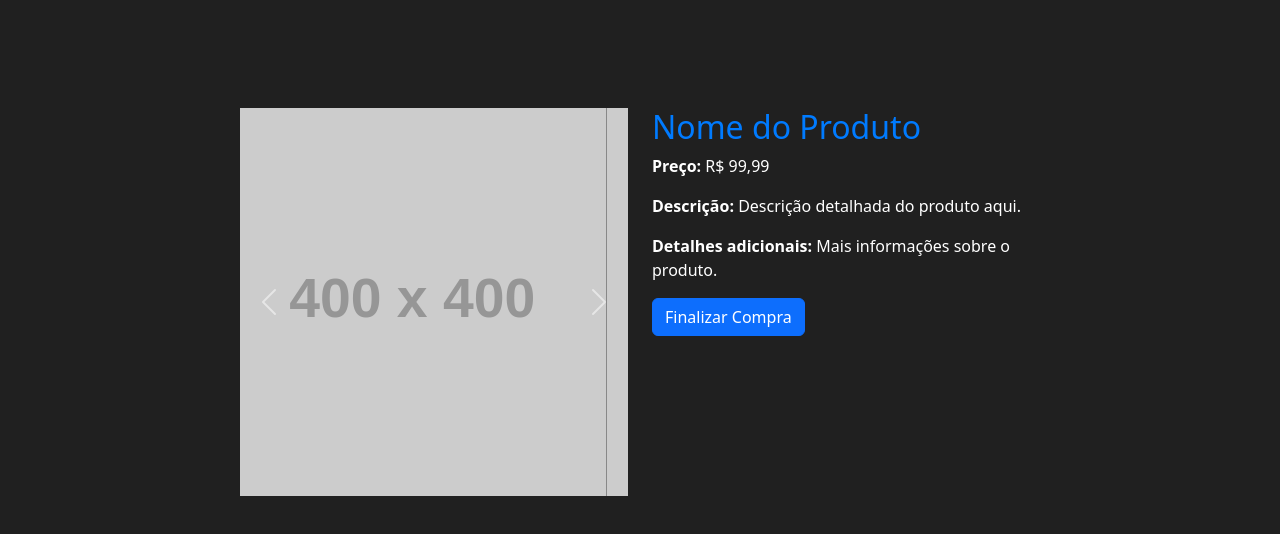
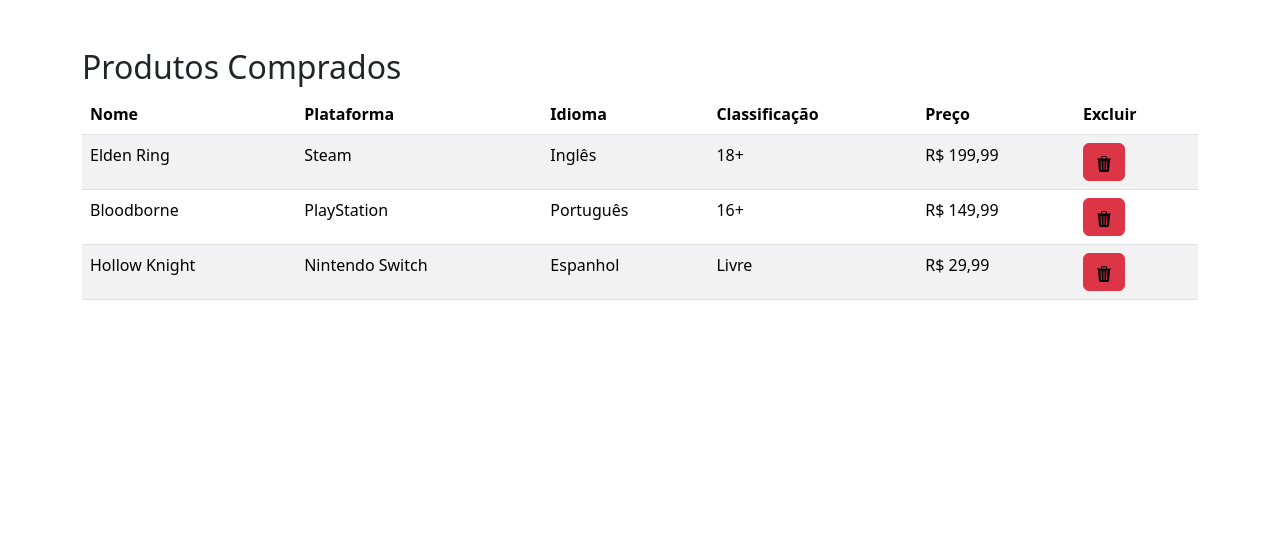
Before and after one commit to Joao-de-Menezes/Loja-de-Jogos, a website: page src/pages/carrinho.html in a window 1280 px wide. Drawn offline with nearby package versions, Linux system fonts and the light colour scheme; placeholder pictures from the web are drawn by us.

Commit message:
alteração
Teste

```diff
--- a/src/pages/carrinho.html
+++ b/src/pages/carrinho.html
@@ -1,77 +1,56 @@
 <!DOCTYPE html>
 <html lang="pt-br">
 <head>
-  <meta charset="UTF-8">
-  <meta name="viewport" content="width=device-width, initial-scale=1.0">
-  <title>Detalhes do Produto</title>
-  <link href="https://cdn.jsdelivr.net/npm/bootstrap@5.3.0-alpha1/dist/css/bootstrap.min.css" rel="stylesheet">
-  <link rel="icon" href="../assets/icone.png">
-  <style>
-    body {
-      padding-top: 60px;
-      background-color: #202020;
-    }
-    .product-details {
-      max-width: 800px;
-      margin: auto;
-    }
-    .product-image {
-      text-align: center;
-    }
-    .product-image img {
-      max-width: 100%;
-      height: auto;
-    }
-    h2 {
-      color: #007bff;
-    }
-    p {
-      color: #fff;
-    }
-  </style>
+    <meta charset="UTF-8">
+    <meta name="viewport" content="width=device-width, initial-scale=1.0">
+    <title>Produtos Comprados</title>
+    <!-- Adicionando Bootstrap CSS -->
+    <link href="https://cdn.jsdelivr.net/npm/bootstrap@5.3.0-alpha1/dist/css/bootstrap.min.css" rel="stylesheet">
+    <link rel="icon" href="../assets/icone.png">
 </head>
 <body>
 
-  <header>
-  </header>
-
   <div class="container mt-5">
-    <div class="product-details">
-      <div class="row">
-        <div class="col-md-6">
-          <div id="main-carousel" class="carousel slide" data-bs-ride="carousel">
-            <div class="carousel-inner">
-              <div class="carousel-item active">
-                <img src="https://via.placeholder.com/400" class="d-block w-100" alt="Produto Principal">
-              </div>
-              <div class="carousel-item">
-                <img src="https://via.placeholder.com/400" class="d-block w-100" alt="Imagem do Produto 2">
-              </div>
-              <div class="carousel-item">
-                <img src="https://via.placeholder.com/400" class="d-block w-100" alt="Imagem do Produto 3">
-              </div>
-            </div>
-            <button class="carousel-control-prev" type="button" data-bs-target="#main-carousel" data-bs-slide="prev">
-              <span class="carousel-control-prev-icon" aria-hidden="true"></span>
-              <span class="visually-hidden">Anterior</span>
-            </button>
-            <button class="carousel-control-next" type="button" data-bs-target="#main-carousel" data-bs-slide="next">
-              <span class="carousel-control-next-icon" aria-hidden="true"></span>
-              <span class="visually-hidden">Próximo</span>
-            </button>
-          </div>
-        </div>
-        <div class="col-md-6">
-          <h2>Nome do Produto</h2>
-          <p><strong>Preço:</strong> R$ 99,99</p>
-          <p><strong>Descrição:</strong> Descrição detalhada do produto aqui.</p>
-          <p><strong>Detalhes adicionais:</strong> Mais informações sobre o produto.</p>
-          <a href="#" class="btn btn-primary">Finalizar Compra</a>
-        </div>
-      </div>
-    </div>
+    <h2>Produtos Comprados</h2>
+    <table class="table table-striped">
+      <thead>
+        <tr>
+          <th scope="col">Nome</th>
+          <th scope="col">Plataforma</th>
+          <th scope="col">Idioma</th>
+          <th scope="col">Classificação</th>
+          <th scope="col">Preço</th>
+          <th scope="col">Excluir</th>
+        </tr>
+      </thead>
+      <tbody>
+        <tr>
+          <td>Elden Ring</td>
+          <td>Steam</td>
+          <td>Inglês</td>
+          <td>18+</td>
+          <td>R$ 199,99</td>
+          <td><button type="button" class="btn btn-danger"><img src="../assets/trash3-fill.svg" width="16" height="16" alt="Excluir"></button></td>
+        </tr>
+        <tr>
+          <td>Bloodborne</td>
+          <td>PlayStation</td>
+          <td>Português</td>
+          <td>16+</td>
+          <td>R$ 149,99</td>
+          <td><button type="button" class="btn btn-danger"><img src="../assets/trash3-fill.svg" width="16" height="16" alt="Excluir"></button></td>
+        </tr>
+        <tr>
+          <td>Hollow Knight</td>
+          <td>Nintendo Switch</td>
+          <td>Espanhol</td>
+          <td>Livre</td>
+          <td>R$ 29,99</td>
+          <td><button type="button" class="btn btn-danger"><img src="../assets/trash3-fill.svg" width="16" height="16" alt="Excluir"></button></td>
+        </tr>
+      </tbody>
+    </table>
   </div>
 
-  <script src="https://cdn.jsdelivr.net/npm/bootstrap@5.3.0-alpha1/dist/js/bootstrap.bundle.min.js"></script>
 </body>
 </html>
```
Also changed, not shown: src/pages/finalizarCompra.html (added, +77 -0 lines), src/pages/tela_de_exibicao.html (+24 -6 lines), src/assets/trash3-fill.svg (added).
